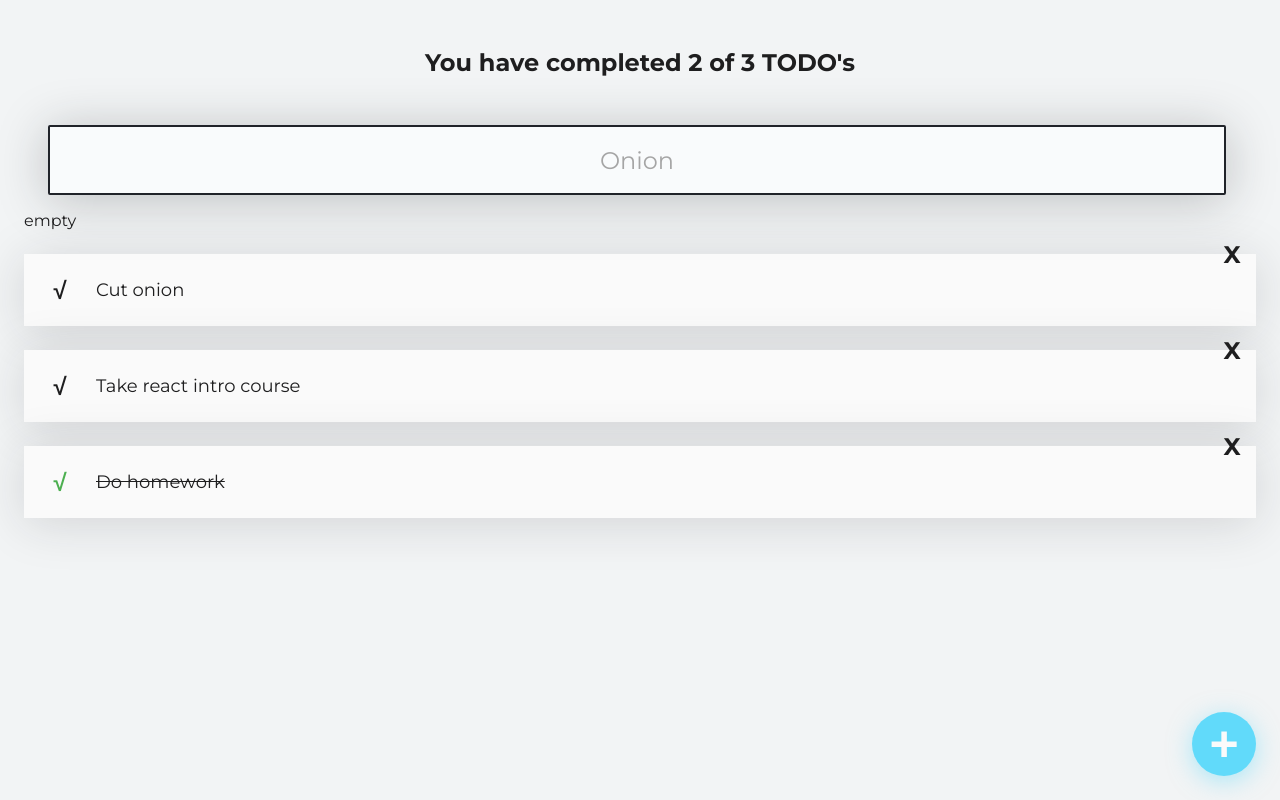
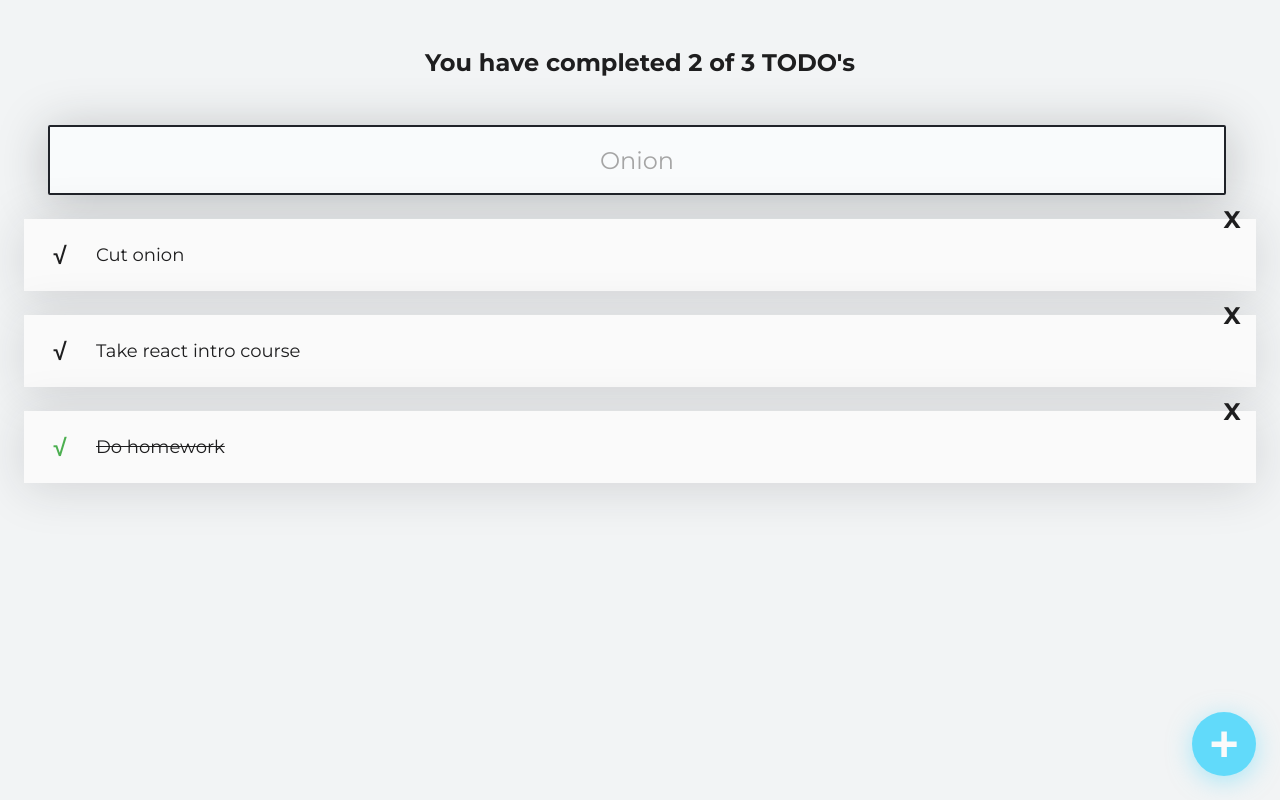
Before and after one commit to danielbatres/react-intro, a React (Create React App) app: page / in a window 1280 px wide. Built offline with nearby package versions, Linux system fonts and the light colour scheme.

Commit message:
useState handling for TodoSearch

```diff
--- a/src/TodoSearch.jsx
+++ b/src/TodoSearch.jsx
@@ -1,7 +1,7 @@
-import React from 'react';
+import React from "react";
 import "./TodoSearch.css";
 
-const TodoSearch = () =>{
+const TodoSearch = () => {
   /**
    * useState returns a two positions array.
    * The state variable and the function to change that state.
@@ -9,18 +9,22 @@ const TodoSearch = () =>{
    *
    * Every time the state changes the component is rendered again.
    */
-    const [state, setState] = React.useState('empty');
+  const [searchValue, setSearchValue] = React.useState("");
 
   const onSearchValueChange = (event) => {
-        setState(event.target.value);
-    }
+    setSearchValue(event.target.value);
+  };
 
   return (
     <>
-            <input className='TodoSearch' placeholder="Onion" onChange={onSearchValueChange}/>
-            <p>{state}</p>
+      <input
+        className="TodoSearch"
+        placeholder="Onion"
+        onChange={onSearchValueChange}
+      />
+      <p>{searchValue}</p>
     </>
   );
-}
+};
 
 export { TodoSearch };
```
Lines whose indentation alone changed are shown as unchanged.
